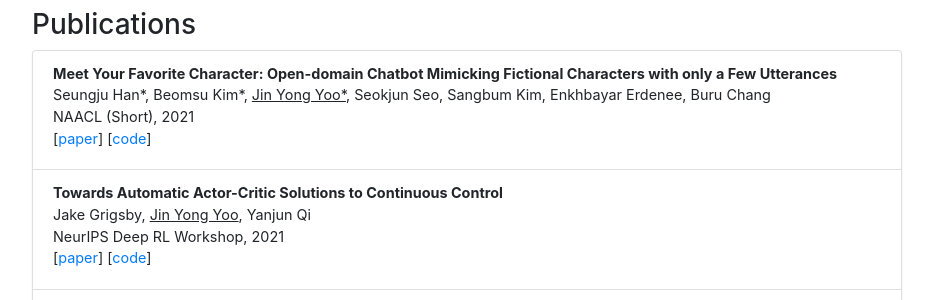
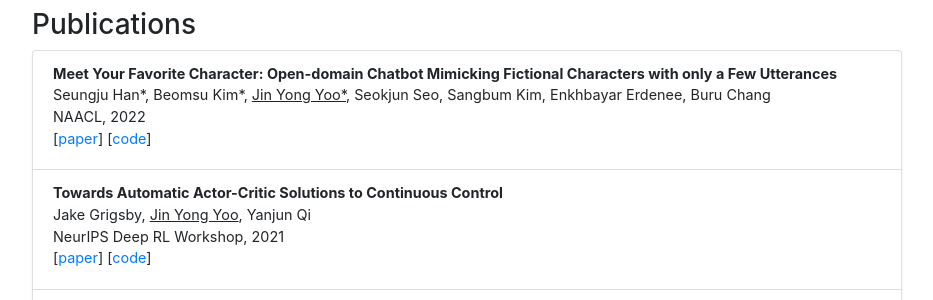
Before and after one commit to jinyongyoo/jinyongyoo.github.io, a Jekyll site: the page built from index.markdown, in a window 1280 px wide. Shown: the part 376-676 px from the top of the page, without its empty margins (173-1106 px from the left). Built offline with Jekyll 4.4.1, drawn with Linux system fonts in a browser that asks for light colours.

Commit message:
Update (fix) 2022-07-17

```diff
--- a/index.markdown
+++ b/index.markdown
@@ -13,7 +13,7 @@
         <p style="margin-bottom:0.5rem;">
             <b>Meet Your Favorite Character: Open-domain Chatbot Mimicking Fictional Characters with only a Few Utterances</b><br>
             Seungju Han*, Beomsu Kim*, <u>Jin Yong Yoo*</u>, Seokjun Seo, Sangbum Kim, Enkhbayar Erdenee, Buru Chang<br>
-            NAACL (Short), 2021<br>
+            NAACL, 2022<br>
             [<a href="https://aclanthology.org/2022.naacl-main.377/">paper</a>]
             [<a href="https://github.com/hyperconnect/pseudo-dialog-prompting">code</a>]
         </p>
```
